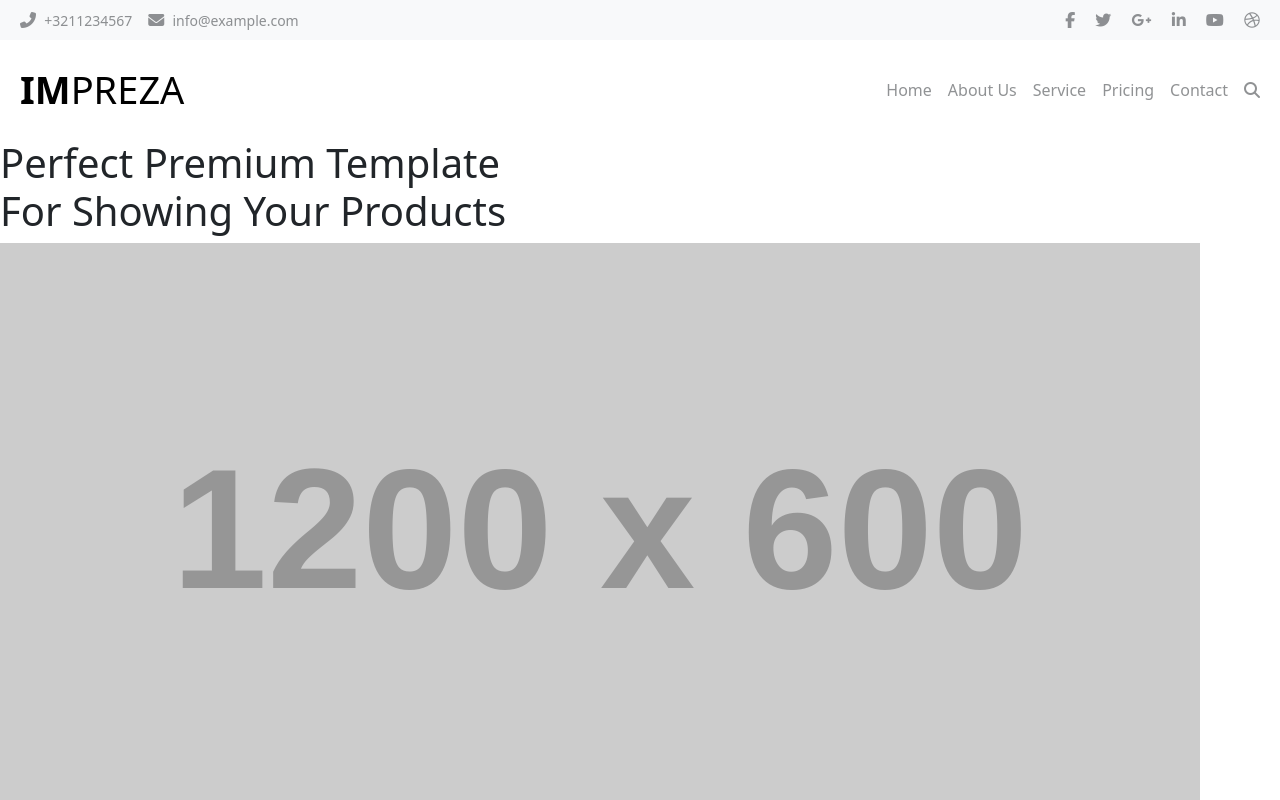
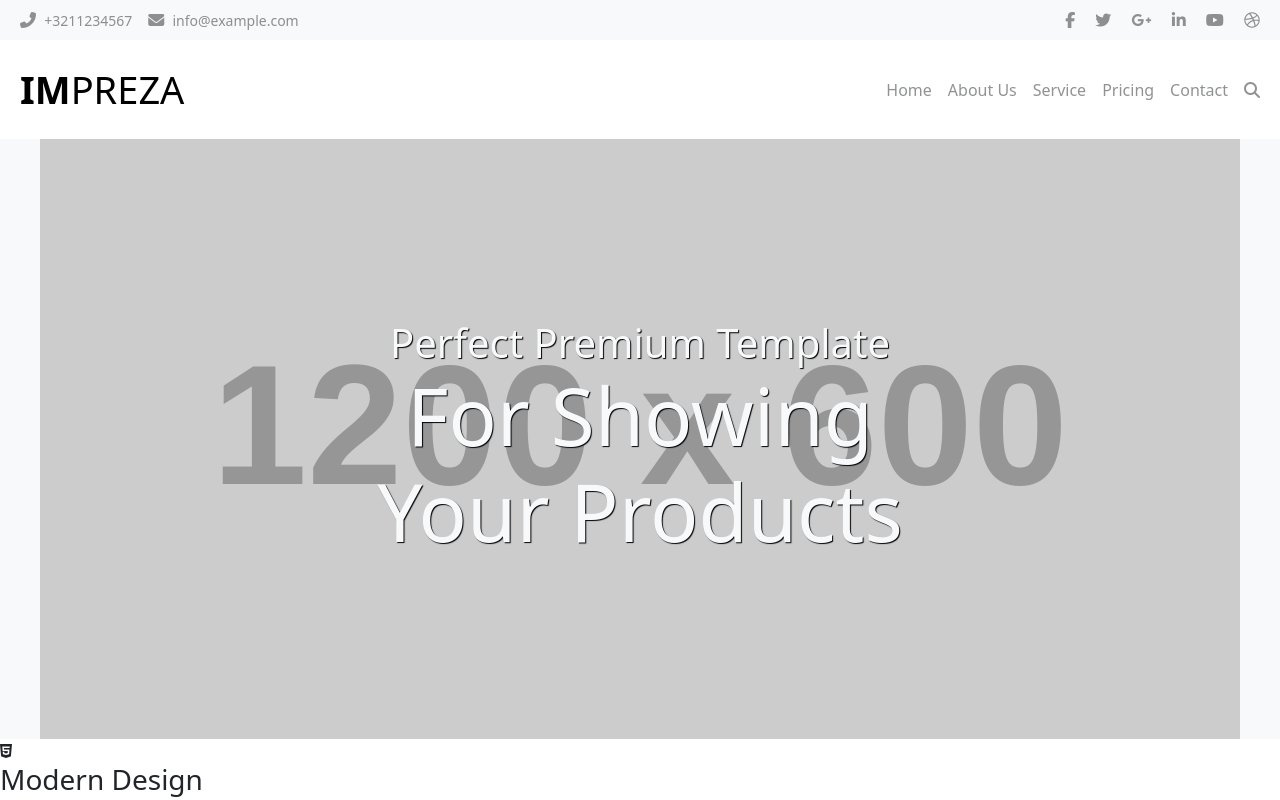
Before and after one commit to carlosandresalzate/proyecto-impreza, a website built with webpack: page src/index.html in a window 1280 px wide. Shown: the top 800 px of the page. Built offline with nearby package versions, Linux system fonts and the light colour scheme; placeholder pictures from the web are drawn by us.

Commit message:
hero section: casi lista, falta definir si la imagen se usa de background o solo como imagen

```diff
--- a/src/index.html
+++ b/src/index.html
@@ -94,11 +94,13 @@
         <!-- === -->
         <!-- inicio - hero section -->
         <section id="hero">
-            <h1>
-                Perfect Premium Template <br />
-                For Showing Your Products
-            </h1>
-            <img src="https://via.placeholder.com/1200x600" alt="imagen principal" width="1200" height="600" />
+            <div class="position-relative container-fluid bg-light text-center">
+                <h1 class="position-absolute top-50 start-50 translate-middle text-light" style="text-shadow: 1px 1px 1px #000;">
+                    Perfect Premium Template <br />
+                    <span class="display-1">For Showing Your Products</span>
+                </h1>
+                <img src="https://via.placeholder.com/1200x600" alt="imagen principal" class="img-fluid"/>
+            </div>
         </section>
         <!-- fin - hero section -->
         <!-- === -->
```
